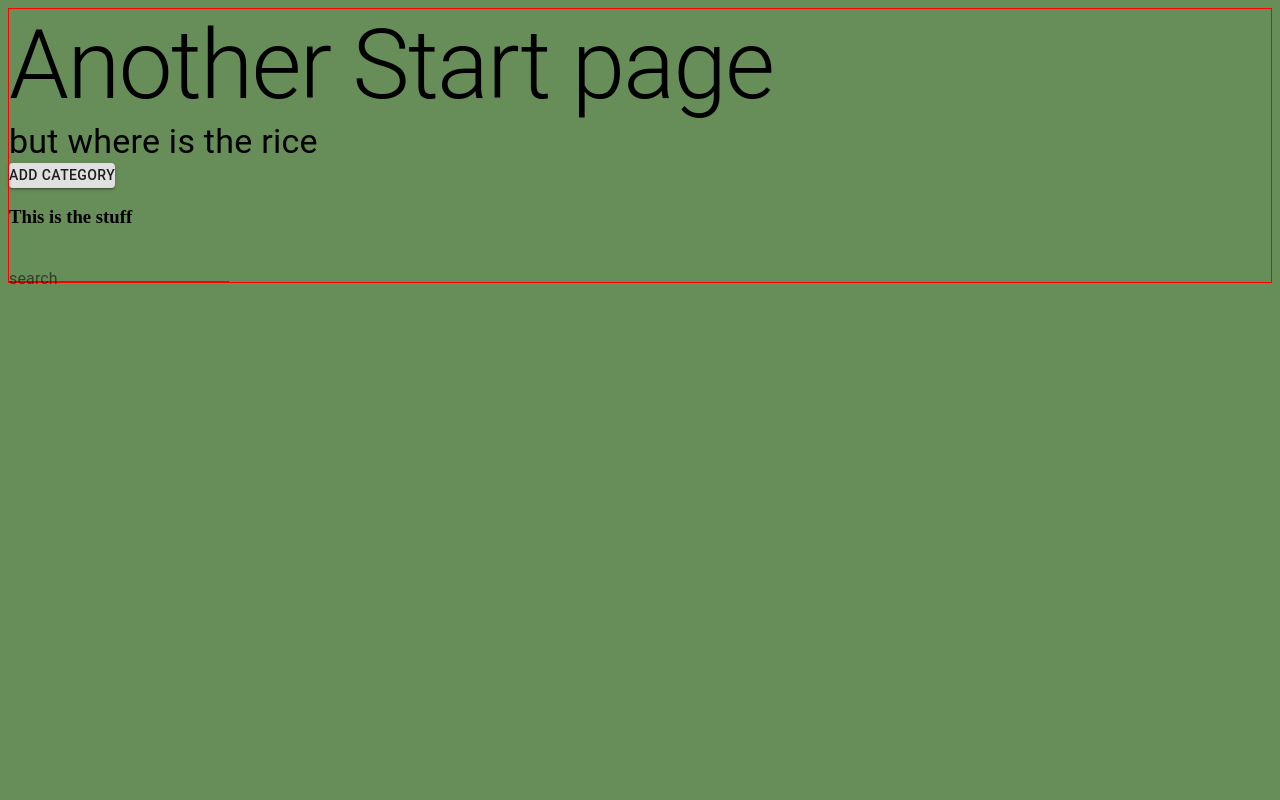
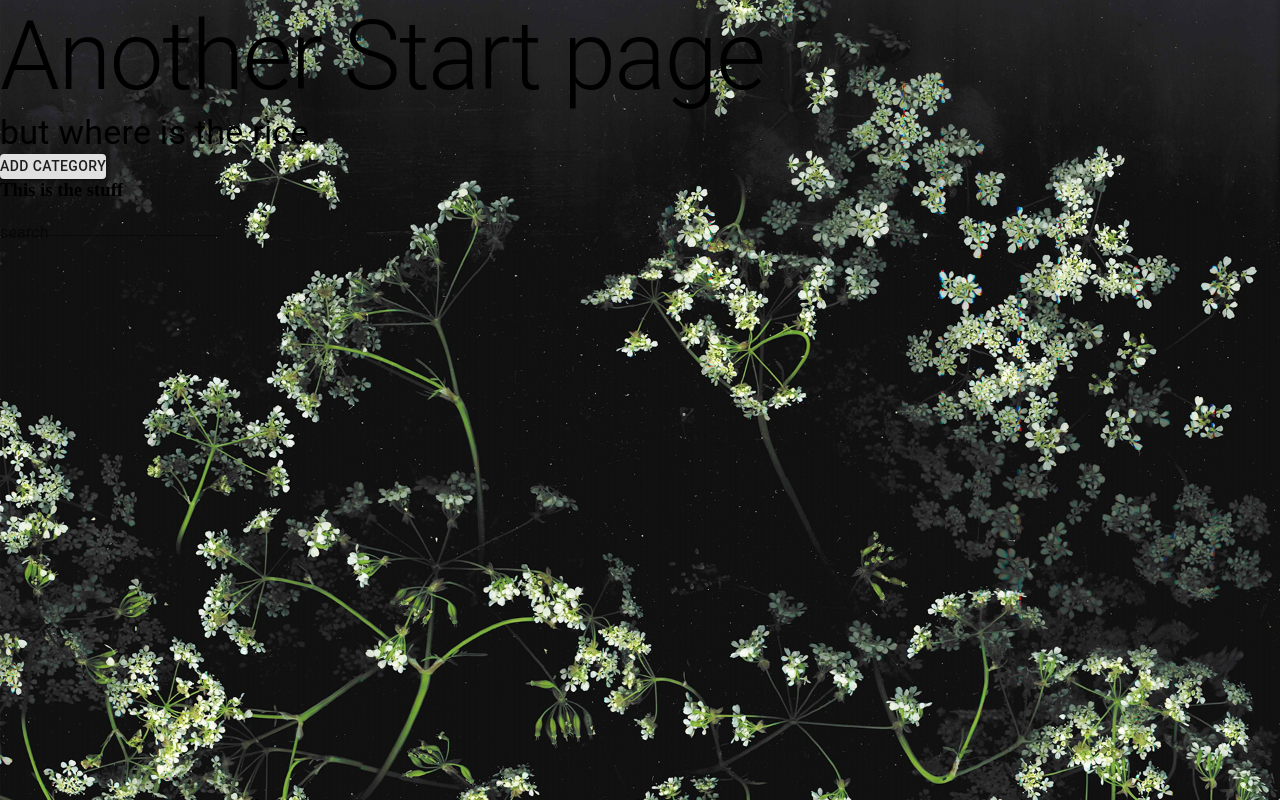
Before and after one commit to bubzling/startpage, a React (Create React App) app: page / in a window 1280 px wide. Built offline with nearby package versions, Linux system fonts and the light colour scheme.

Commit message:
set background

```diff
--- a/public/index.html
+++ b/public/index.html
@@ -7,7 +7,7 @@
     <meta name="theme-color" content="#000000" />
     <meta
       name="description"
-      content="Web site created using create-react-app"
+      content="Just another startpage"
     />
     <link rel="apple-touch-icon" href="%PUBLIC_URL%/logo192.png" />
     <!--
@@ -24,7 +24,7 @@
       work correctly both with client-side routing and a non-root public URL.
       Learn how to configure a non-root public URL by running `npm run build`.
     -->
-    <title>React App</title>
+    <title>~</title>
   </head>
   <body>
     <noscript>You need to enable JavaScript to run this app.</noscript>
--- a/src/app/App.style.js
+++ b/src/app/App.style.js
@@ -1,8 +1,13 @@
 import { makeStyles } from "@material-ui/core";
+import wal from "../assets/wall1.jpg";
 
 const useStyles = makeStyles((theme) => ({
   contentContainer: {
-    border: "1px solid red",
+    backgroundImage: `url(${wal})`,
+    height: "100vh",
+    backgroundPosition: "cover",
+    backgroundRepeat: "no-repeat",
+    backgroundSize: "cover",
   },
 }));
 
--- a/src/style.css
+++ b/src/style.css
@@ -1,7 +1,10 @@
 * {
     padding: 0px !important;
+    margin: 0;
+    box-sizing: border-box;
 }
 
-body {
-    background-color: #678d58
+body, html{
+    height: 100%;
+    /* background-color: #678d58 */
 }
```
Also changed, not shown: src/assets/wall1.jpg (added), 1 other file (tests, documents, lock files or other folders).
